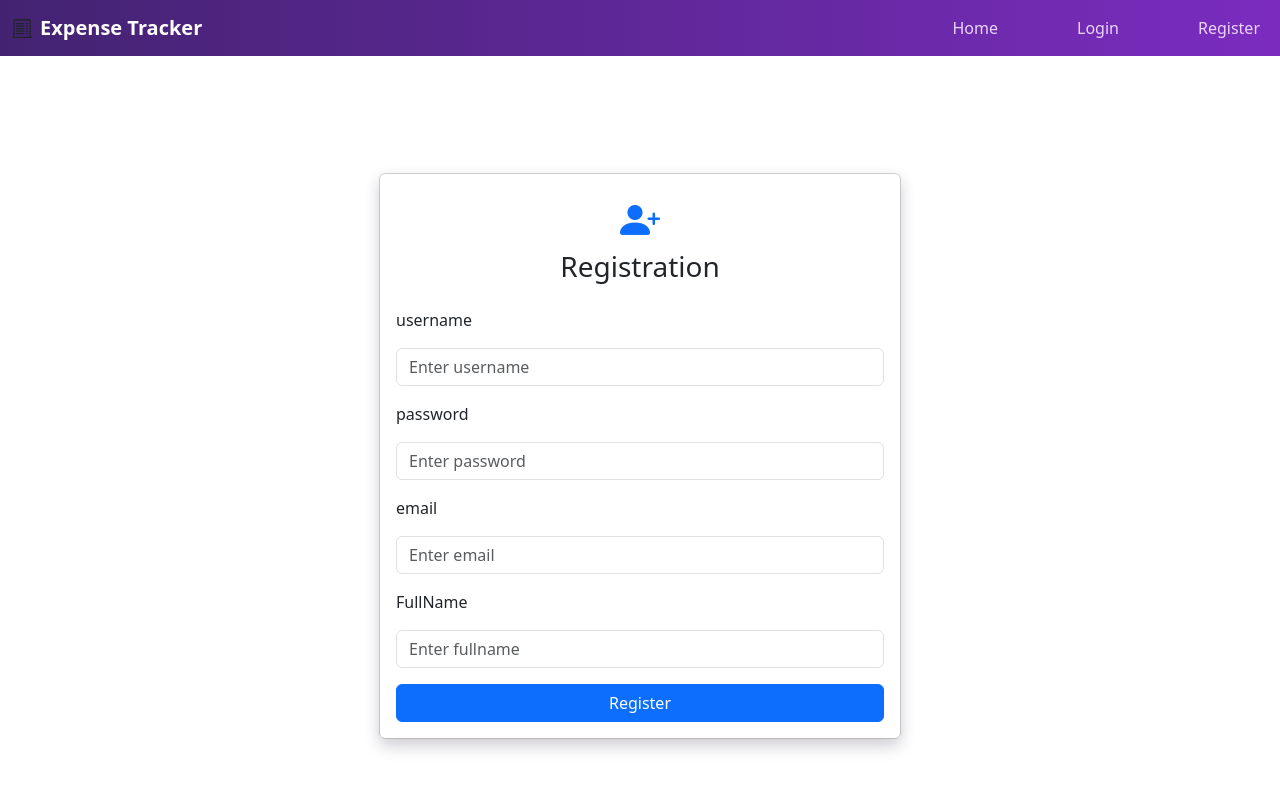
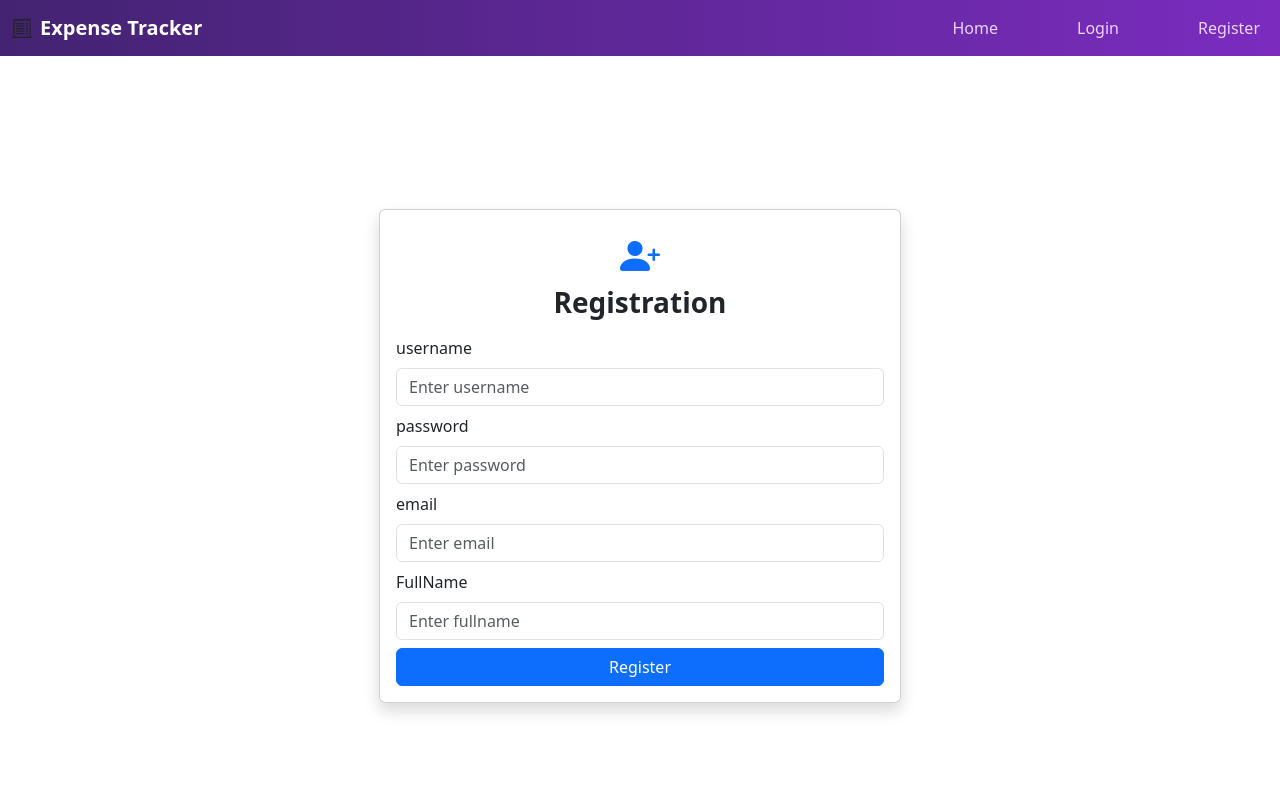
Before and after one commit to gitmamta/expense, a React (Vite) app: page /register in a window 1280 px wide. Shown: the top 790 px of the page. Built offline with nearby package versions, Linux system fonts and the light colour scheme; no server answers.

Commit message:
css changes

```diff
--- a/src/pages/auth/Register/register.jsx
+++ b/src/pages/auth/Register/register.jsx
@@ -45,18 +45,18 @@ catch(error){
       <div className="container min-vh-100 d-flex justify-content-center align-items-center">
          <div className="row w-100 justify-content-center">
           <div class="col-md-6">
-        <div className="card">
-          <div className="card-body shadow">
+        <div className="card shadow">
+          <div className="card-body">
 
 
             <form
               onSubmit={formik.handleSubmit}
-              className="d-flex flex-column gap-3"
+              className="d-flex flex-column gap-2"
             >
               <div className="text-center">
               <i className="bi bi-person-plus-fill fs-1 text-primary"></i>
 
-              <h3>Registration</h3>
+              <h3 className="fw-semibold text-dark">Registration</h3>
               </div>
               <label htmlFor="username">username</label>
               <input
--- a/src/pages/home/Home.jsx
+++ b/src/pages/home/Home.jsx
@@ -34,7 +34,7 @@ export default function Home() {
   return (
     <>
       <div className="container">
-        <h1 className="fw-bold">Welcome to the Expense Tracker</h1>
+        <h1 className="fw-bold mt-3">Welcome to the Expense Tracker</h1>
         <ul className="d-flex gap-4 list-unstyled">
           <li>
             <Link to="/add" className="btn btn-success px-4">Add</Link>
```
